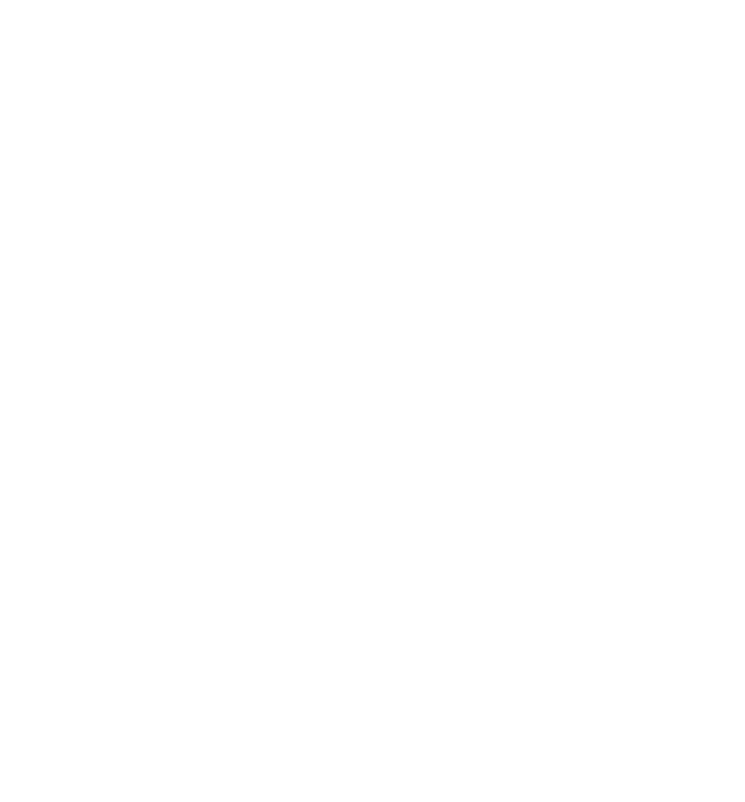
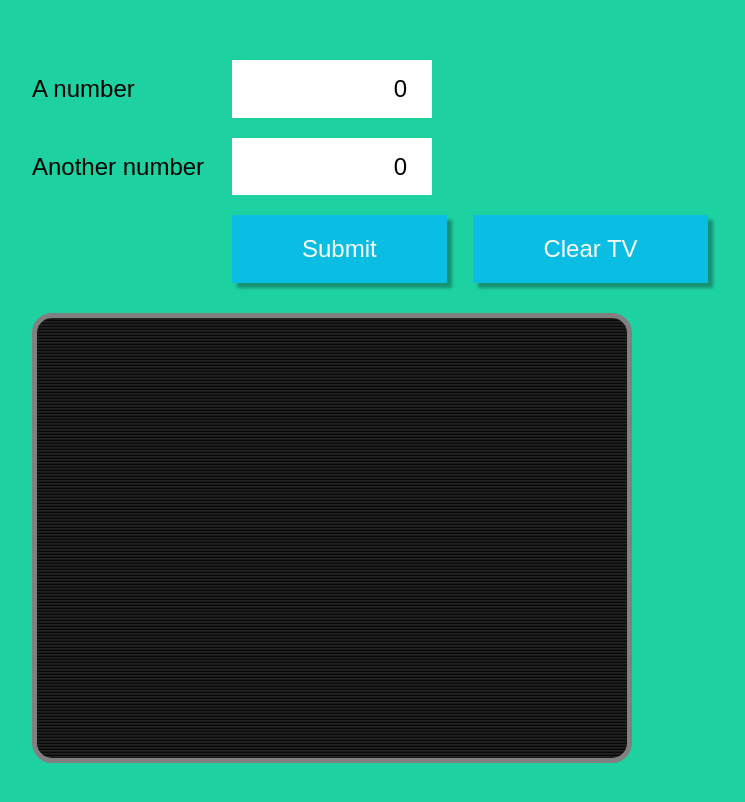
Before and after one commit to SpacemanSpiffDK/mmd-js-3, a plain HTML site: page index.html in a window 1280 px wide. Shown: the whole page, without its empty margins (18-763 px from the left). Drawn offline with nearby package versions, Linux system fonts and the light colour scheme.

Commit message:
Added stuff

```diff
--- a/assets/css/style.css
+++ b/assets/css/style.css
@@ -2,3 +2,116 @@
 	CSS by Dan Høegh
 	UCN MMD 2018
 */
+
+* {
+	box-sizing: border-box;
+}
+
+body {
+	font-family: sans-serif;
+	padding: 50px;
+	font-size: 1.5rem;
+	margin: 0;
+	background-color: #1dd1a1;
+	}
+
+input,
+select,
+textarea {
+	color: #000;
+	border: none;
+	border-top: 5px solid transparent;
+	border-bottom: 5px solid transparent;
+	background-color: #fff;
+	padding: 10px;
+	font-size: 1.5rem;
+	width: 650px;
+	display: inline-block;
+}
+
+input:focus {
+	border-bottom: 5px solid #54a0ff;
+ 	outline: none;
+}
+
+input[type="number"]{
+	width: 200px;
+	text-align: right;
+}
+
+
+input[type="checkbox"],
+input[type="radio"] {
+	line-height: 20px;
+	width: 20px;
+	height: 20px;
+	display: inline-block;
+}
+
+input[type="checkbox"] + label,
+input[type="radio"] + label {
+	position: relative;
+	top: -2px;
+}
+
+input[type="checkbox"] {
+	border: none;
+	margin-right: 10px;
+}
+
+input[type="radio"] {
+}
+
+
+label {
+	display: inline-block;
+	user-select: none;
+	width: 200px;
+}
+
+button {
+	background-color: #0abde3;
+	box-shadow: 5px 5px 3px 0 rgba(0,0,0,.3);
+	border: none;
+	padding: 20px 70px;
+	color: #fff;
+	cursor: pointer;
+	transition: all .1s linear;
+	margin-left: 200px;
+	display: inline-block;
+}
+
+button:active {
+	box-shadow: 1px 1px 3px 0 rgba(0,0,0,.3);
+}
+
+button[disabled] {
+	width: 250px;
+	opacity: .5;
+	cursor: initial;
+}
+
+button + button {
+	margin-left: 20px;
+}
+
+form .item {
+	padding: 10px 0;
+}
+
+#output {
+    overflow-y: scroll;
+    border: 5px solid grey;
+    height: 450px;
+    border-radius: 20px;
+    padding: 20px;
+    width: 600px;
+    color: #3c8;
+    font-family: consolas, sans-serif;
+    background: repeating-linear-gradient(transparent, transparent 1px, black 3px, black 3px);
+    background-color: #212321;
+}
+
+form + #output {
+	margin-top: 20px;
+}
--- a/assets/js/script.js
+++ b/assets/js/script.js
@@ -1,2 +1,33 @@
 // JS by Dan Høegh
 // UCN MMD 2018
+
+
+
+function submitMyForm(){
+	var n1 = document.querySelector('#no1').value;
+	var n2 = document.querySelector('#no2').value;
+
+
+	onTV('n1');	// Ups! this returns a text string with the value "no1"
+	onTV(n1);				// This is the shizzle!
+	onTV(n1 + n2); 	// nope, nope, nope
+
+	n1 = parseInt(n1);	// parse as integer (what is an integer?)
+	n2 = parseInt(n2);
+
+	onTV(n1 + n2);
+	onTV(n1 - n2);
+	onTV(n1 * n2);
+	onTV(n1 / n2);
+}
+
+
+function onTV(txt) {
+	var elm = document.querySelector('#output');
+	elm.innerHTML = txt + '<br>' + elm.innerHTML;
+}
+
+function clearTV() {
+	var elm = document.querySelector('#output');
+	elm.innerHTML = "";
+}
--- a/index.html
+++ b/index.html
@@ -11,10 +11,25 @@
 </head>
 
 <body>
+	<main>
+		<form action="javascript:submitMyForm()">
+			<div class="item">
+				<label for="no1">A number</label><input type="number" id="no1" value="0">
+			</div>
+			<div class="item">
+				<label for="no2">Another number</label><input type="number" id="no2" value="0">
+			</div>
+			<div class="item">
+				<button type="submit">Submit</button> <button onclick="clearTV();return false">Clear TV</button>
+			</div>
+		</form>
+		<div id="output"></div>
+	</main>
 </body>
 <!--
     HTML by Dan Høegh
     UCN MMD 2018
 -->
 
+
 </html>
```
